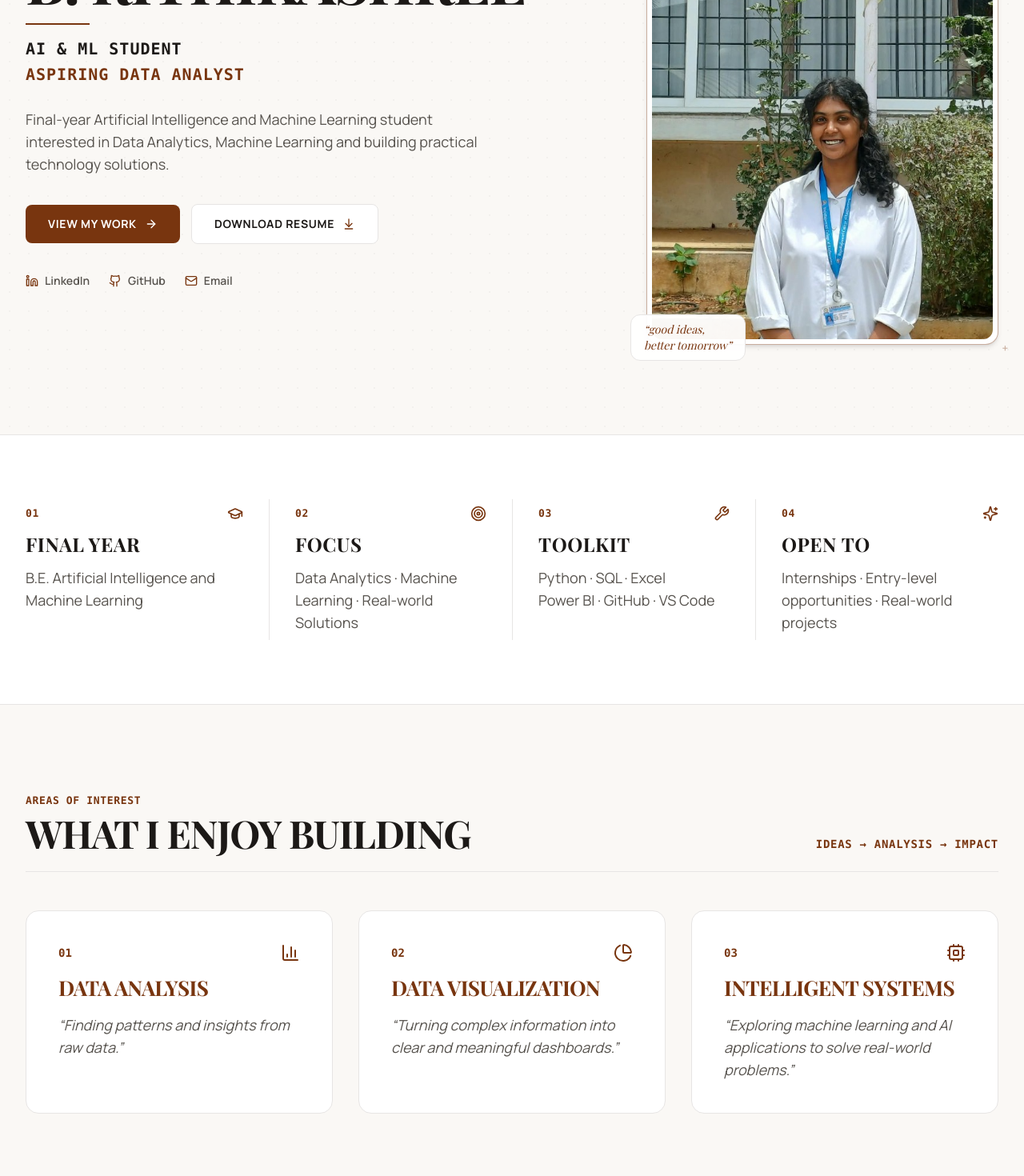
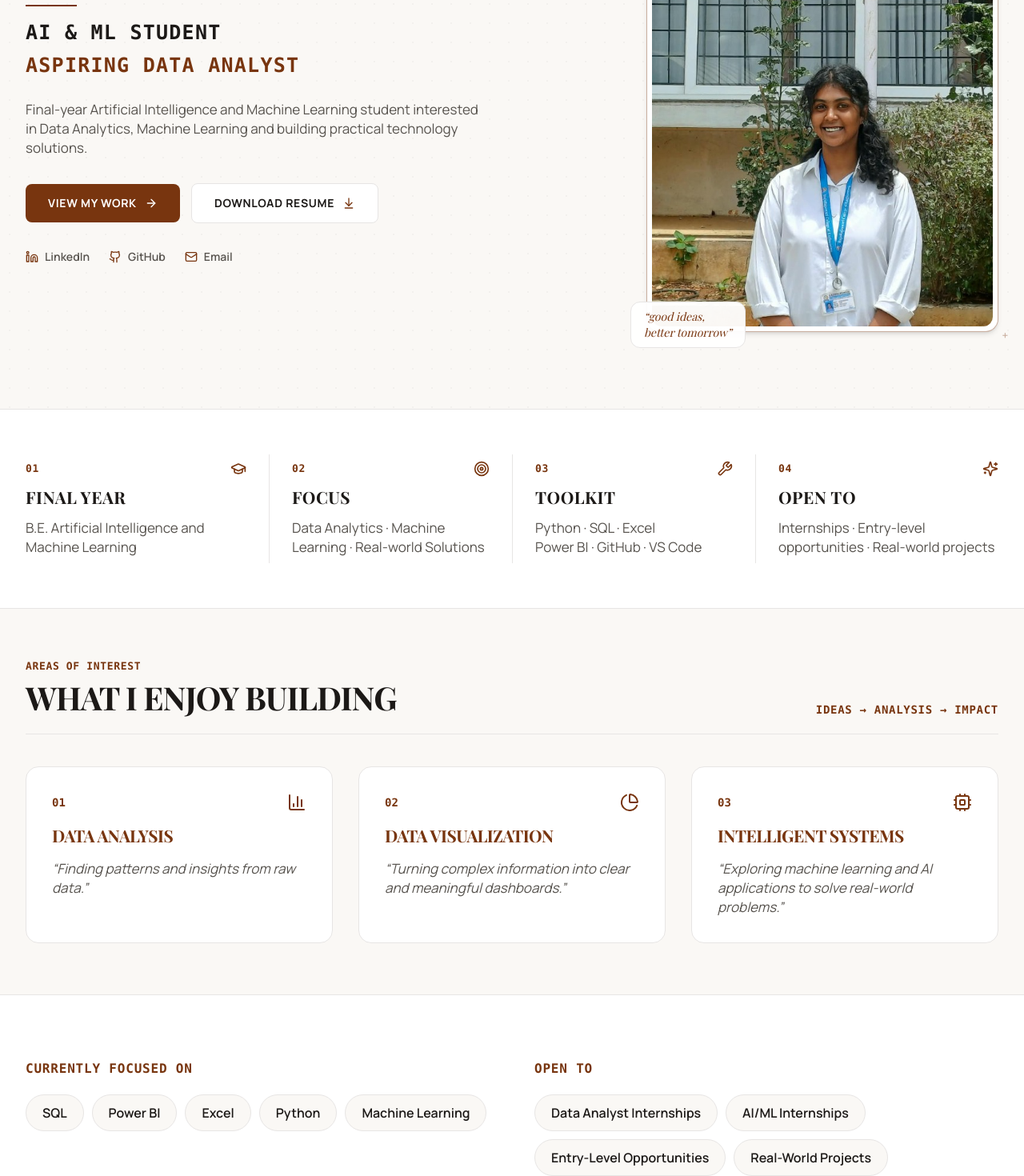
Before and after one commit to rithii1702/rithikashree-portfolio, a React (Vite) app: page / in a window 1280 px wide. Shown: the part 360-1830 px from the top of the page at 80% size. Built offline with nearby package versions, Linux system fonts and the light colour scheme; a web font is replaced by a local one.

Commit message:
Adjust Home page typography sizing for balanced, professional hierarchy

```diff
--- a/src/pages/HomePage.tsx
+++ b/src/pages/HomePage.tsx
@@ -29,9 +29,9 @@ export const HomePage: React.FC = () => {
       className="flex flex-col"
     >
       {/* ======================================================== */}
-      {/* 1. HERO SECTION (Expansive, elegant serif typography)    */}
+      {/* 1. HERO SECTION (Balanced, elegant typography & photo)   */}
       {/* ======================================================== */}
-      <section className="relative py-16 sm:py-20 lg:py-28 border-b border-[#E7E5E4] overflow-hidden bg-[#FAF8F5]">
+      <section className="relative py-14 sm:py-18 lg:py-24 border-b border-[#E7E5E4] overflow-hidden bg-[#FAF8F5]">
         {/* Subtle background coordinate grid */}
         <div
           className="absolute inset-0 pointer-events-none opacity-[0.035]"
@@ -49,7 +49,7 @@ export const HomePage: React.FC = () => {
               initial={{ opacity: 0, y: 16 }}
               animate={{ opacity: 1, y: 0 }}
               transition={{ duration: 0.5, ease: 'easeOut' }}
-              className="lg:col-span-7 space-y-7"
+              className="lg:col-span-7 space-y-6"
             >
               {/* Small eyebrow label: 13-14px */}
               <div className="inline-flex items-center gap-2">
@@ -58,24 +58,24 @@ export const HomePage: React.FC = () => {
                 </span>
               </div>
 
-              {/* Main heading: 60-76px serif display with strong presence */}
-              <div className="space-y-4">
-                <h1 className="font-serif text-5xl sm:text-6xl md:text-7xl lg:text-[74px] font-bold text-[#1C1917] tracking-tight uppercase leading-[1.04]">
+              {/* Main heading: Balanced 48-58px desktop, 40-48px tablet, 32-38px mobile */}
+              <div className="space-y-3.5">
+                <h1 className="font-serif text-[34px] sm:text-[42px] md:text-[46px] lg:text-[54px] font-bold text-[#1C1917] tracking-tight uppercase leading-[1.08]">
                   {personal.name}
                 </h1>
 
                 {/* Burgundy horizontal line */}
-                <div className="w-20 h-0.5 bg-[#78350F]" />
+                <div className="w-16 h-0.5 bg-[#78350F]" />
 
-                {/* Sub-roles: 18-22px, clearly readable */}
-                <div className="text-base sm:text-lg md:text-[20px] font-mono font-bold text-[#1C1917] tracking-wider uppercase space-y-1">
+                {/* Sub-roles: 22-28px desktop, 20-24px tablet, 18-21px mobile */}
+                <div className="text-[19px] md:text-[22px] lg:text-[25px] font-mono font-bold text-[#1C1917] tracking-wider uppercase space-y-1">
                   <div>AI &amp; ML STUDENT</div>
                   <div className="text-[#78350F]">ASPIRING DATA ANALYST</div>
                 </div>
               </div>
 
-              {/* Description: 16-18px, generous line-height */}
-              <p className="text-base sm:text-lg text-[#57534E] leading-relaxed max-w-xl">
+              {/* Description: 16-17px desktop, 15-16px mobile */}
+              <p className="text-[15px] sm:text-base lg:text-[17px] text-[#57534E] leading-relaxed max-w-xl">
                 Final-year Artificial Intelligence and Machine Learning student interested in Data Analytics, Machine Learning and building practical technology solutions.
               </p>
 
@@ -83,7 +83,7 @@ export const HomePage: React.FC = () => {
               <div className="pt-2 flex flex-wrap items-center gap-3.5">
                 <Link
                   to="/projects"
-                  className="inline-flex items-center gap-2.5 px-7 py-3.5 bg-[#78350F] hover:bg-[#612A0C] text-white text-xs sm:text-sm font-bold uppercase tracking-wider rounded-lg transition-colors shadow-xs group/btn"
+                  className="inline-flex items-center gap-2.5 px-6 sm:px-7 py-3 sm:py-3.5 bg-[#78350F] hover:bg-[#612A0C] text-white text-xs sm:text-sm font-bold uppercase tracking-wider rounded-lg transition-colors shadow-xs group/btn"
                 >
                   <span>VIEW MY WORK</span>
                   <ArrowRight className="w-4 h-4 group-hover/btn:translate-x-0.5 transition-transform" />
@@ -94,14 +94,14 @@ export const HomePage: React.FC = () => {
                   target="_blank"
                   rel="noopener noreferrer"
                   download="B_RITHIKASHREE_Resume.pdf"
-                  className="inline-flex items-center gap-2.5 px-7 py-3.5 bg-white hover:bg-[#F5EFE6] text-[#1C1917] hover:text-[#78350F] border border-[#E7E5E4] text-xs sm:text-sm font-bold uppercase tracking-wider rounded-lg transition-colors shadow-xs group/res"
+                  className="inline-flex items-center gap-2.5 px-6 sm:px-7 py-3 sm:py-3.5 bg-white hover:bg-[#F5EFE6] text-[#1C1917] hover:text-[#78350F] border border-[#E7E5E4] text-xs sm:text-sm font-bold uppercase tracking-wider rounded-lg transition-colors shadow-xs group/res"
                 >
                   <span>DOWNLOAD RESUME</span>
                   <ArrowDownToLine className="w-4 h-4 text-[#78350F] group-hover/res:translate-y-0.5 transition-transform" />
                 </a>
               </div>
 
-              {/* Social Icons: larger text/icons (14-15px) */}
+              {/* Social Icons: 14-15px text and crisp icons */}
               <div className="pt-2 flex items-center gap-6 text-sm text-[#57534E]">
                 <a
                   href={personal.linkedin}
@@ -191,73 +191,73 @@ export const HomePage: React.FC = () => {
       </section>
 
       {/* ======================================================== */}
-      {/* 2. AT A GLANCE (Substantial height, generous py, prominent) */}
+      {/* 2. AT A GLANCE (Card Headings: 19-22px, Body: 16-17px)   */}
       {/* ======================================================== */}
-      <section className="border-b border-[#E7E5E4] bg-white py-14 sm:py-16 md:py-20">
+      <section className="border-b border-[#E7E5E4] bg-white py-12 sm:py-14 md:py-18">
         <div className="max-w-7xl mx-auto px-4 sm:px-6 lg:px-8">
           <div className="grid grid-cols-1 sm:grid-cols-2 lg:grid-cols-4 divide-y sm:divide-y-0 sm:divide-x divide-[#E7E5E4]">
 
             {/* 01: Final Year */}
-            <div className="py-6 sm:py-2 sm:px-8 first:pl-0 space-y-3">
+            <div className="py-5 sm:py-2 sm:px-7 first:pl-0 space-y-2.5">
               <div className="flex items-center justify-between">
                 <span className="text-xs sm:text-[13px] font-mono font-bold text-[#78350F] uppercase tracking-wider">
                   01
                 </span>
                 <GraduationCap className="w-5 h-5 text-[#78350F]" />
               </div>
-              <h3 className="font-serif text-xl sm:text-2xl font-bold text-[#1C1917] uppercase tracking-wide">
+              <h3 className="font-serif text-[19px] sm:text-[20px] lg:text-[21px] font-bold text-[#1C1917] uppercase tracking-wide">
                 FINAL YEAR
               </h3>
-              <p className="text-base sm:text-lg text-[#57534E] leading-relaxed">
+              <p className="text-[15px] sm:text-base lg:text-[17px] text-[#57534E] leading-relaxed">
                 B.E. Artificial Intelligence and Machine Learning
               </p>
             </div>
 
             {/* 02: Focus */}
-            <div className="py-6 sm:py-2 sm:px-8 space-y-3">
+            <div className="py-5 sm:py-2 sm:px-7 space-y-2.5">
               <div className="flex items-center justify-between">
                 <span className="text-xs sm:text-[13px] font-mono font-bold text-[#78350F] uppercase tracking-wider">
                   02
                 </span>
                 <Target className="w-5 h-5 text-[#78350F]" />
               </div>
-              <h3 className="font-serif text-xl sm:text-2xl font-bold text-[#1C1917] uppercase tracking-wide">
+              <h3 className="font-serif text-[19px] sm:text-[20px] lg:text-[21px] font-bold text-[#1C1917] uppercase tracking-wide">
                 FOCUS
               </h3>
-              <p className="text-base sm:text-lg text-[#57534E] leading-relaxed">
+              <p className="text-[15px] sm:text-base lg:text-[17px] text-[#57534E] leading-relaxed">
                 Data Analytics &middot; Machine Learning &middot; Real-world Solutions
               </p>
             </div>
 
             {/* 03: Toolkit */}
-            <div className="py-6 sm:py-2 sm:px-8 space-y-3">
+            <div className="py-5 sm:py-2 sm:px-7 space-y-2.5">
               <div className="flex items-center justify-between">
                 <span className="text-xs sm:text-[13px] font-mono font-bold text-[#78350F] uppercase tracking-wider">
                   03
                 </span>
                 <Wrench className="w-5 h-5 text-[#78350F]" />
               </div>
-              <h3 className="font-serif text-xl sm:text-2xl font-bold text-[#1C1917] uppercase tracking-wide">
+              <h3 className="font-serif text-[19px] sm:text-[20px] lg:text-[21px] font-bold text-[#1C1917] uppercase tracking-wide">
                 TOOLKIT
               </h3>
-              <p className="text-base sm:text-lg text-[#57534E] leading-relaxed">
+              <p className="text-[15px] sm:text-base lg:text-[17px] text-[#57534E] leading-relaxed">
                 Python &middot; SQL &middot; Excel<br className="hidden sm:inline" />
                 Power BI &middot; GitHub &middot; VS Code
               </p>
             </div>
 
             {/* 04: Open To */}
-            <div className="py-6 sm:py-2 sm:px-8 last:pr-0 space-y-3">
+            <div className="py-5 sm:py-2 sm:px-7 last:pr-0 space-y-2.5">
               <div className="flex items-center justify-between">
                 <span className="text-xs sm:text-[13px] font-mono font-bold text-[#78350F] uppercase tracking-wider">
                   04
                 </span>
                 <Sparkles className="w-5 h-5 text-[#78350F]" />
               </div>
-              <h3 className="font-serif text-xl sm:text-2xl font-bold text-[#1C1917] uppercase tracking-wide">
+              <h3 className="font-serif text-[19px] sm:text-[20px] lg:text-[21px] font-bold text-[#1C1917] uppercase tracking-wide">
                 OPEN TO
               </h3>
-              <p className="text-base sm:text-lg text-[#57534E] leading-relaxed">
+              <p className="text-[15px] sm:text-base lg:text-[17px] text-[#57534E] leading-relaxed">
                 Internships &middot; Entry-level opportunities &middot; Real-world projects
               </p>
             </div>
@@ -267,18 +267,18 @@ export const HomePage: React.FC = () => {
       </section>
 
       {/* ======================================================== */}
-      {/* 3. WHAT I ENJOY BUILDING (44-52px serif heading, large cards) */}
+      {/* 3. WHAT I ENJOY BUILDING (Section: 36-44px desktop)      */}
       {/* ======================================================== */}
-      <section className="py-20 md:py-28 border-b border-[#E7E5E4] bg-[#FAF8F5]">
-        <div className="max-w-7xl mx-auto px-4 sm:px-6 lg:px-8 space-y-12">
+      <section className="py-16 md:py-22 border-b border-[#E7E5E4] bg-[#FAF8F5]">
+        <div className="max-w-7xl mx-auto px-4 sm:px-6 lg:px-8 space-y-10">
 
-          {/* Section Header */}
-          <div className="flex flex-col sm:flex-row sm:items-end justify-between gap-4 border-b border-[#E7E5E4] pb-6">
+          {/* Section Header: 36-44px desktop, 32-38px tablet, 28-32px mobile */}
+          <div className="flex flex-col sm:flex-row sm:items-end justify-between gap-4 border-b border-[#E7E5E4] pb-5">
             <div>
-              <span className="text-xs sm:text-[13px] font-mono font-bold text-[#78350F] uppercase tracking-wider block mb-2">
+              <span className="text-xs sm:text-[13px] font-mono font-bold text-[#78350F] uppercase tracking-wider block mb-1.5">
                 Areas of Interest
               </span>
-              <h2 className="font-serif text-3xl sm:text-4xl md:text-5xl lg:text-[48px] font-bold text-[#1C1917] tracking-tight uppercase leading-tight">
+              <h2 className="font-serif text-[28px] sm:text-[32px] md:text-[36px] lg:text-[40px] font-bold text-[#1C1917] tracking-tight uppercase leading-tight">
                 WHAT I ENJOY BUILDING
               </h2>
             </div>
@@ -287,26 +287,26 @@ export const HomePage: React.FC = () => {
             </span>
           </div>
 
-          {/* Three Clean Cards in One Row (Generous padding p-8 to p-10) */}
-          <div className="grid grid-cols-1 md:grid-cols-3 gap-8">
+          {/* Three Clean Cards (Card Headings: 19-22px, Body: 16-17px) */}
+          <div className="grid grid-cols-1 md:grid-cols-3 gap-6 sm:gap-8">
 
             {/* 01: DATA ANALYSIS */}
             <motion.div
-              whileHover={{ y: -4 }}
+              whileHover={{ y: -3 }}
               transition={{ duration: 0.2 }}
-              className="bg-white rounded-2xl border border-[#E7E5E4] p-8 md:p-10 shadow-xs hover:border-[#78350F]/40 hover:shadow-md transition-all duration-200 flex flex-col justify-between space-y-6 min-h-[250px]"
+              className="bg-white rounded-2xl border border-[#E7E5E4] p-7 md:p-8 shadow-xs hover:border-[#78350F]/40 hover:shadow-md transition-all duration-200 flex flex-col justify-between space-y-5 min-h-[220px]"
             >
-              <div className="space-y-4">
+              <div className="space-y-3.5">
                 <div className="flex items-center justify-between">
                   <span className="text-sm font-mono font-bold text-[#78350F]">
                     01
                   </span>
-                  <BarChart3 className="w-6 h-6 text-[#78350F]" />
+                  <BarChart3 className="w-5 h-5 sm:w-6 sm:h-6 text-[#78350F]" />
                 </div>
-                <h3 className="font-serif text-2xl lg:text-[26px] font-bold text-[#78350F] uppercase tracking-tight">
+                <h3 className="font-serif text-[19px] sm:text-[20px] lg:text-[21px] font-bold text-[#78350F] uppercase tracking-tight">
                   DATA ANALYSIS
                 </h3>
-                <p className="text-base sm:text-lg text-[#57534E] leading-relaxed italic">
+                <p className="text-[15px] sm:text-base lg:text-[17px] text-[#57534E] leading-relaxed italic">
                   &ldquo;Finding patterns and insights from raw data.&rdquo;
                 </p>
               </div>
@@ -314,21 +314,21 @@ export const HomePage: React.FC = () => {
 
             {/* 02: DATA VISUALIZATION */}
             <motion.div
-              whileHover={{ y: -4 }}
+              whileHover={{ y: -3 }}
               transition={{ duration: 0.2 }}
-              className="bg-white rounded-2xl border border-[#E7E5E4] p-8 md:p-10 shadow-xs hover:border-[#78350F]/40 hover:shadow-md transition-all duration-200 flex flex-col justify-between space-y-6 min-h-[250px]"
+              className="bg-white rounded-2xl border border-[#E7E5E4] p-7 md:p-8 shadow-xs hover:border-[#78350F]/40 hover:shadow-md transition-all duration-200 flex flex-col justify-between space-y-5 min-h-[220px]"
             >
-              <div className="space-y-4">
+              <div className="space-y-3.5">
                 <div className="flex items-center justify-between">
                   <span className="text-sm font-mono font-bold text-[#78350F]">
                     02
                   </span>
-                  <PieChart className="w-6 h-6 text-[#78350F]" />
+                  <PieChart className="w-5 h-5 sm:w-6 sm:h-6 text-[#78350F]" />
                 </div>
-                <h3 className="font-serif text-2xl lg:text-[26px] font-bold text-[#78350F] uppercase tracking-tight">
+                <h3 className="font-serif text-[19px] sm:text-[20px] lg:text-[21px] font-bold text-[#78350F] uppercase tracking-tight">
                   DATA VISUALIZATION
                 </h3>
-                <p className="text-base sm:text-lg text-[#57534E] leading-relaxed italic">
+                <p className="text-[15px] sm:text-base lg:text-[17px] text-[#57534E] leading-relaxed italic">
                   &ldquo;Turning complex information into clear and meaningful dashboards.&rdquo;
                 </p>
               </div>
@@ -336,21 +336,21 @@ export const HomePage: React.FC = () => {
 
             {/* 03: INTELLIGENT SYSTEMS */}
             <motion.div
-              whileHover={{ y: -4 }}
+              whileHover={{ y: -3 }}
               transition={{ duration: 0.2 }}
-              className="bg-white rounded-2xl border border-[#E7E5E4] p-8 md:p-10 shadow-xs hover:border-[#78350F]/40 hover:shadow-md transition-all duration-200 flex flex-col justify-between space-y-6 min-h-[250px]"
+              className="bg-white rounded-2xl border border-[#E7E5E4] p-7 md:p-8 shadow-xs hover:border-[#78350F]/40 hover:shadow-md transition-all duration-200 flex flex-col justify-between space-y-5 min-h-[220px]"
             >
-              <div className="space-y-4">
+              <div className="space-y-3.5">
                 <div className="flex items-center justify-between">
                   <span className="text-sm font-mono font-bold text-[#78350F]">
                     03
                   </span>
-                  <Cpu className="w-6 h-6 text-[#78350F]" />
+                  <Cpu className="w-5 h-5 sm:w-6 sm:h-6 text-[#78350F]" />
                 </div>
-                <h3 className="font-serif text-2xl lg:text-[26px] font-bold text-[#78350F] uppercase tracking-tight">
+                <h3 className="font-serif text-[19px] sm:text-[20px] lg:text-[21px] font-bold text-[#78350F] uppercase tracking-tight">
                   INTELLIGENT SYSTEMS
                 </h3>
-                <p className="text-base sm:text-lg text-[#57534E] leading-relaxed italic">
+                <p className="text-[15px] sm:text-base lg:text-[17px] text-[#57534E] leading-relaxed italic">
                   &ldquo;Exploring machine learning and AI applications to solve real-world problems.&rdquo;
                 </p>
               </div>
@@ -361,18 +361,18 @@ export const HomePage: React.FC = () => {
       </section>
 
       {/* ======================================================== */}
-      {/* 4. CURRENTLY FOCUSED ON / OPEN TO (Larger 15-16px pills)  */}
+      {/* 4. CURRENTLY FOCUSED ON / OPEN TO (15-16px pills)        */}
       {/* ======================================================== */}
-      <section className="py-20 md:py-24 border-b border-[#E7E5E4] bg-white">
+      <section className="py-16 md:py-20 border-b border-[#E7E5E4] bg-white">
         <div className="max-w-7xl mx-auto px-4 sm:px-6 lg:px-8">
-          <div className="grid grid-cols-1 md:grid-cols-2 gap-12 md:gap-16">
+          <div className="grid grid-cols-1 md:grid-cols-2 gap-10 md:gap-14">
 
             {/* Left: CURRENTLY FOCUSED ON */}
-            <div className="space-y-5">
+            <div className="space-y-4">
               <span className="text-sm sm:text-base font-mono font-bold text-[#78350F] uppercase tracking-wider block">
                 CURRENTLY FOCUSED ON
               </span>
-              <div className="flex flex-wrap gap-3 pt-1">
+              <div className="flex flex-wrap gap-2.5 pt-1">
                 {['SQL', 'Power BI', 'Excel', 'Python', 'Machine Learning'].map((item) => (
                   <span
                     key={item}
@@ -385,11 +385,11 @@ export const HomePage: React.FC = () => {
             </div>
 
             {/* Right: OPEN TO */}
-            <div className="space-y-5">
+            <div className="space-y-4">
               <span className="text-sm sm:text-base font-mono font-bold text-[#78350F] uppercase tracking-wider block">
                 OPEN TO
               </span>
-              <div className="flex flex-wrap gap-3 pt-1">
+              <div className="flex flex-wrap gap-2.5 pt-1">
                 {[
                   'Data Analyst Internships',
                   'AI/ML Internships',
@@ -411,11 +411,11 @@ export const HomePage: React.FC = () => {
       </section>
 
       {/* ======================================================== */}
-      {/* 5. SHORT PERSONAL CTA (Large serif display & spacious)   */}
+      {/* 5. SHORT PERSONAL CTA (Balanced Section Heading 36-44px) */}
       {/* ======================================================== */}
-      <section className="py-20 md:py-28 bg-[#FAF8F5]">
+      <section className="py-16 md:py-24 bg-[#FAF8F5]">
         <div className="max-w-7xl mx-auto px-4 sm:px-6 lg:px-8">
-          <div className="relative rounded-3xl border border-[#E7E5E4] bg-white p-10 sm:p-14 md:p-18 lg:p-20 shadow-xs overflow-hidden">
+          <div className="relative rounded-3xl border border-[#E7E5E4] bg-white p-8 sm:p-12 md:p-16 shadow-xs overflow-hidden">
 
             {/* Subtle decorative botanical line illustration on the right */}
             <div className="absolute right-0 top-0 bottom-0 w-1/3 pointer-events-none opacity-20 hidden md:block select-none overflow-hidden">
@@ -442,20 +442,20 @@ export const HomePage: React.FC = () => {
               </svg>
             </div>
 
-            <div className="relative z-10 max-w-2xl space-y-7">
+            <div className="relative z-10 max-w-2xl space-y-6">
               {/* Small label: 13-14px */}
               <span className="text-xs sm:text-sm font-mono font-bold text-[#78350F] uppercase tracking-wider block">
                 LET&apos;S BUILD SOMETHING MEANINGFUL
               </span>
 
-              {/* Large heading: 40-50px in serif display */}
-              <h2 className="font-serif text-3xl sm:text-4xl md:text-5xl lg:text-[50px] font-bold text-[#1C1917] tracking-tight uppercase leading-[1.12]">
+              {/* Large heading: 36-44px desktop, 32-38px tablet, 28-32px mobile */}
+              <h2 className="font-serif text-[28px] sm:text-[32px] md:text-[36px] lg:text-[40px] font-bold text-[#1C1917] tracking-tight uppercase leading-[1.16]">
                 CURIOUS BY NATURE.<br />
                 BUILDING WITH PURPOSE.
               </h2>
 
-              {/* Description text: 17-19px */}
-              <p className="text-base sm:text-lg md:text-[19px] text-[#57534E] leading-relaxed">
+              {/* Description text: 16-17px desktop, 15-16px mobile */}
+              <p className="text-[15px] sm:text-base lg:text-[17px] text-[#57534E] leading-relaxed">
                 &ldquo;I&apos;m always excited to learn, collaborate and work on projects that create real impact.&rdquo;
               </p>
 
@@ -463,7 +463,7 @@ export const HomePage: React.FC = () => {
               <div className="pt-2 flex flex-wrap items-center gap-3.5">
                 <Link
                   to="/projects"
-                  className="inline-flex items-center gap-2.5 px-7 py-3.5 bg-[#78350F] hover:bg-[#612A0C] text-white text-xs sm:text-sm font-bold uppercase tracking-wider rounded-lg transition-colors shadow-xs group/btn"
+                  className="inline-flex items-center gap-2.5 px-6 sm:px-7 py-3 sm:py-3.5 bg-[#78350F] hover:bg-[#612A0C] text-white text-xs sm:text-sm font-bold uppercase tracking-wider rounded-lg transition-colors shadow-xs group/btn"
                 >
                   <span>EXPLORE PROJECTS</span>
                   <ArrowRight className="w-4 h-4 group-hover/btn:translate-x-0.5 transition-transform" />
@@ -471,7 +471,7 @@ export const HomePage: React.FC = () => {
 
                 <Link
                   to="/about"
-                  className="inline-flex items-center gap-2.5 px-7 py-3.5 bg-[#FAF8F5] hover:bg-[#F5EFE6] text-[#1C1917] hover:text-[#78350F] border border-[#E7E5E4] text-xs sm:text-sm font-bold uppercase tracking-wider rounded-lg transition-colors shadow-xs"
+                  className="inline-flex items-center gap-2.5 px-6 sm:px-7 py-3 sm:py-3.5 bg-[#FAF8F5] hover:bg-[#F5EFE6] text-[#1C1917] hover:text-[#78350F] border border-[#E7E5E4] text-xs sm:text-sm font-bold uppercase tracking-wider rounded-lg transition-colors shadow-xs"
                 >
                   <span>ABOUT ME</span>
                   <ArrowRight className="w-4 h-4 text-[#78350F]" />
```
